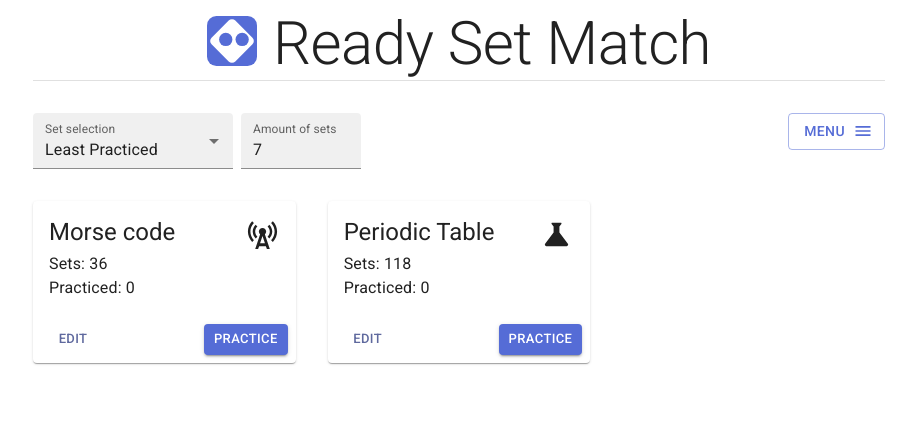
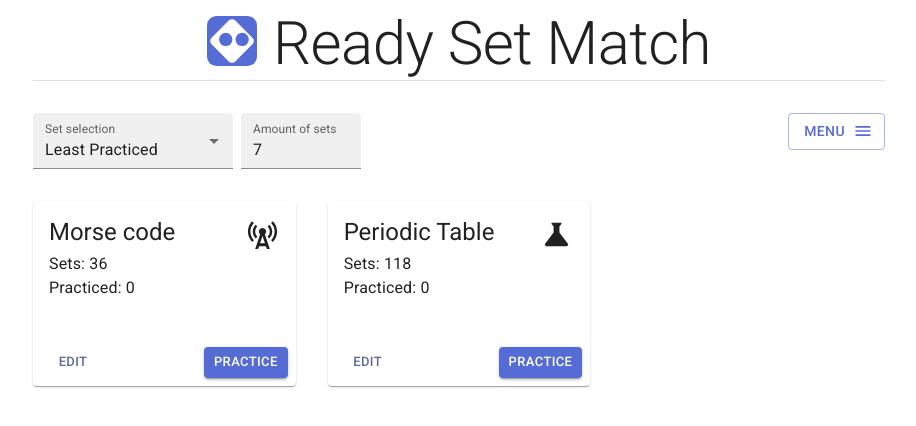
Before and after one commit to winterworks/ready-set-match, a React (Vite) app: page / in a window 1280 px wide. Shown: the top 426 px of the page, without its empty margins (181-1097 px from the left). Built offline with nearby package versions, Linux system fonts and the light colour scheme.

Commit message:
Display sub collection together with parents

```diff
--- /dev/null
+++ b/src/components/collectionGird.tsx
@@ -0,0 +1,27 @@
+import React from 'react';
+import { Grid } from "@mui/material";
+import { Collection } from 'src/types';
+import CollectionTile from 'src/components/collectionTile';
+
+interface Props {
+  collections: Collection[];
+
+  displayWithParent?: boolean;
+}
+
+export default function CollectionsGird({ collections, displayWithParent }: Props) {
+  return (
+    <Grid
+      container
+      rowSpacing={4}
+      columnSpacing={4}
+    >
+      {collections.map((collection) => {
+        if (!displayWithParent && collection.parentCollectionId) {
+          return null;
+        }
+        return <CollectionTile key={collection.id} collection={collection} />
+      })}
+    </Grid>
+  );
+}
--- a/src/components/collectionTile.tsx
+++ b/src/components/collectionTile.tsx
@@ -1,19 +1,14 @@
 import React from 'react';
 import { Button, Card, CardActions, CardContent, Grid, Typography } from "@mui/material";
-import { Collection } from "src/types";
 import Icon from "./icon";
 import { Link } from 'react-router-dom';
-import { useAtom } from 'jotai';
-import { collectionsAtom } from 'src/data/collectionReducer';
+import { Collection } from 'src/types';
 
 interface Props {
   collection: Collection;
 }
 
-export default function CollectionTile({ collection: { id, name, icon, sets, parentCollectionId } }: Props) {
-  const [collections] = useAtom(collectionsAtom);
-
-  const parentName = collections.find(collection => collection.id === parentCollectionId)?.name || null;
+export default function CollectionTile({ collection: { id, name, icon, sets }}: Props) {
   const totalPracticed = sets.reduce((acc, set) => {
     if (set.practiced) {
       return acc + set.practiced;
@@ -26,7 +21,7 @@ export default function CollectionTile({ collection: { id, name, icon, sets, par
       <Card>
         <CardContent>
           <Typography component="h3" variant="h5" display="flex" justifyContent="space-between">
-            {parentName && `${parentName}, `}{name}{icon && (<Icon fontSize="large" iconName={icon} />)}
+            {name}{icon && (<Icon fontSize="large" iconName={icon} />)}
           </Typography>
           <Typography>
             Sets: {sets.length}
@@ -36,7 +31,8 @@ export default function CollectionTile({ collection: { id, name, icon, sets, par
           </Typography>
         </CardContent>
         <CardActions sx={{
-          justifyContent: 'space-between'
+          justifyContent: 'space-between', height: 70,
+          alignItems: 'flex-end'
         }}>
           <Link to={`/collection/${id}`}>
             <Button size="small" color="secondary">
--- a/src/routes/collectionDetail.tsx
+++ b/src/routes/collectionDetail.tsx
@@ -7,11 +7,13 @@ import { collectionsAtom, CollectionReducerAction} from 'src/data/collectionRedu
 import SetsTable from 'src/components/setsTable';
 import { findCollection } from 'src/helpers/findCollection';
 import DeleteConfirm from 'src/components/deleteConfirm';
+import CollectionsGird from 'src/components/collectionGird';
 
 export default function CollectionDetail() {
   const { collectionId } = useParams();
   const [collections, setCollection] = useAtom(collectionsAtom);
 
+  const subCollections = collections.filter(coll => coll.parentCollectionId === collectionId);
   const collection = collectionId ? findCollection(collections, collectionId) : undefined;
   if (!collectionId || !collection) {
     return <>This collection does not exist</>
@@ -85,7 +87,7 @@ export default function CollectionDetail() {
               });
             }}
           >
-            {collections.map((coll) => (
+            {collections.filter(coll => !coll.parentCollectionId).map((coll) => (
               <MenuItem key={coll.id} value={coll.id}>
                 {coll.name}
               </MenuItem>
@@ -137,7 +139,11 @@ export default function CollectionDetail() {
           label="Value B large"
           labelPlacement="start"
         />
-        <Typography component="h3" variant="h5" gutterBottom>
+        <Typography component="h3" variant="h5" sx={{ marginTop: 4, marginBottom: 2 }}>
+          Sub collections
+        </Typography>
+        <CollectionsGird collections={subCollections} displayWithParent />
+        <Typography component="h3" variant="h5" sx={{ marginTop: 4, marginBottom: 2 }}>
           Sets
         </Typography>
         <SetsTable collectionId={collectionId} sets={collection.sets}/>
--- a/src/routes/index.tsx
+++ b/src/routes/index.tsx
@@ -1,26 +1,22 @@
 import React from 'react';
 import { Grid } from "@mui/material";
 import { useAtom } from "jotai";
-import CollectionTile from "src/components/collectionTile";
 import PracticeSetSizeSelector from 'src/components/practiceSetSizeSelector';
 import PracticeOptionSelector from 'src/components/practiceTypeSelector';
 import MainMenu from 'src/components/mainMenu';
 import { collectionsAtom } from 'src/data/collectionReducer';
+import CollectionsGird from 'src/components/collectionGird';
 
 export default function Index() {
   const [collections] = useAtom(collectionsAtom);
 
-  function renderCollections() {
-    return collections.map((collection) =>
-      <CollectionTile key={collection.name} collection={collection} />
-    );
-  }
-
   return (
+    <>
       <Grid
         container
         rowSpacing={4}
         columnSpacing={4}
+        marginBottom={4}
       >
         <Grid container item xs={12} md={7} direction="row" rowGap={1}>
           <PracticeOptionSelector />
@@ -31,7 +27,8 @@ export default function Index() {
             <MainMenu />
           </div>
         </Grid>
-      {renderCollections()}
       </Grid>
+      <CollectionsGird collections={collections} />
+    </>
   );
 }
```
Lines whose indentation alone changed are shown as unchanged.
